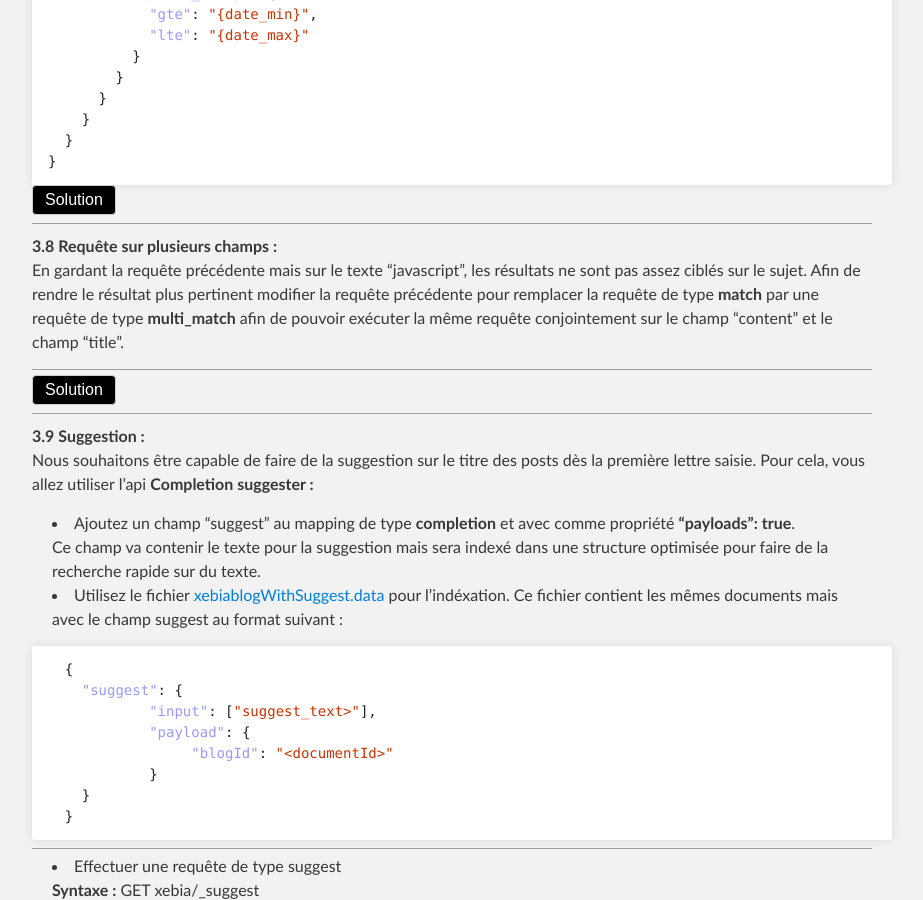
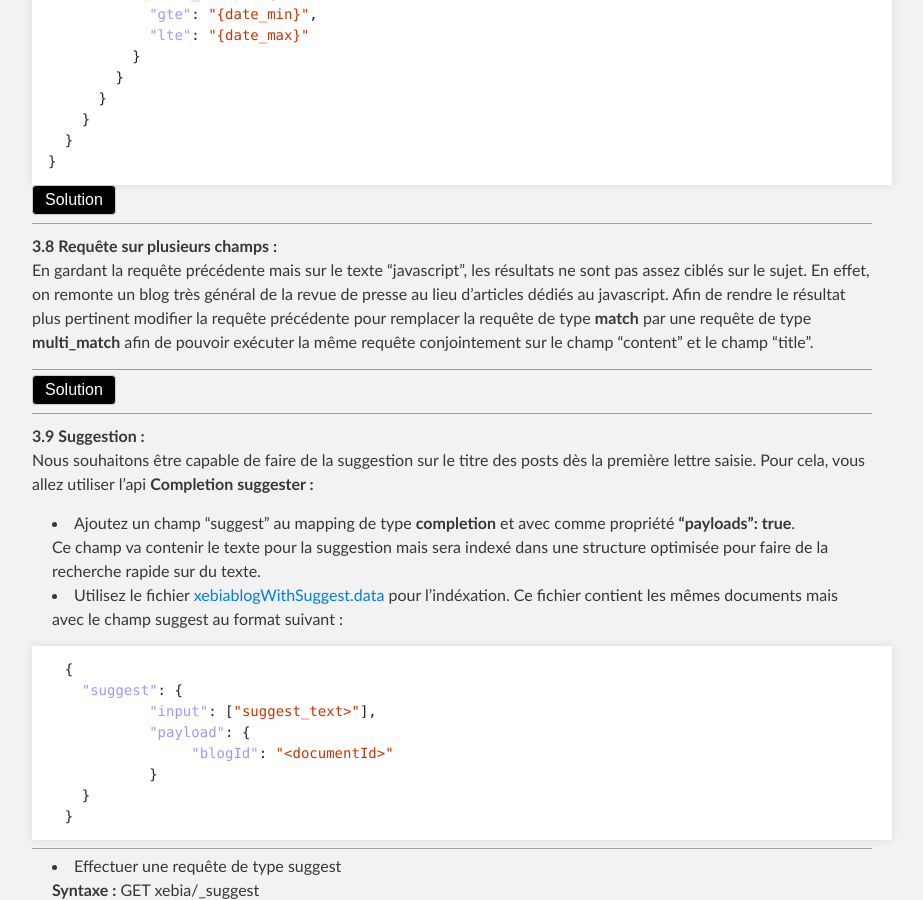
Before and after one commit to gegron/es-requests, a Jekyll site: the page built from index.md, in a window 1280 px wide and 900 px high, scrolled down 6037 px, cut to the strip 0-900 px from the top of the window. Shown: the whole strip, without its empty margins (188-1111 px from the left). Built offline with Jekyll 4.4.1, drawn with Linux system fonts in a browser that asks for light colours; nearby versions of some CDN libraries; grey boxes are pictures that could not be loaded.

Commit message:
update multi match

```diff
--- a/index.md
+++ b/index.md
@@ -451,7 +451,7 @@ _
 ---
 
   __3.8 Requête sur plusieurs champs :__
-  En gardant la requête précédente mais sur le texte "javascript", les résultats ne sont pas assez ciblés sur le sujet. Afin de rendre le résultat plus pertinent modifier la requête précédente pour remplacer la requête de type **match** par une requête de type **multi_match**
+  En gardant la requête précédente mais sur le texte "javascript", les résultats ne sont pas assez ciblés sur le sujet. En effet, on remonte un blog très général de la revue de presse au lieu d'articles dédiés au javascript. Afin de rendre le résultat plus pertinent modifier la requête précédente pour remplacer la requête de type **match** par une requête de type **multi_match**
   afin de pouvoir exécuter la même requête conjointement sur le champ "content" et le champ "title".
 
 
```
